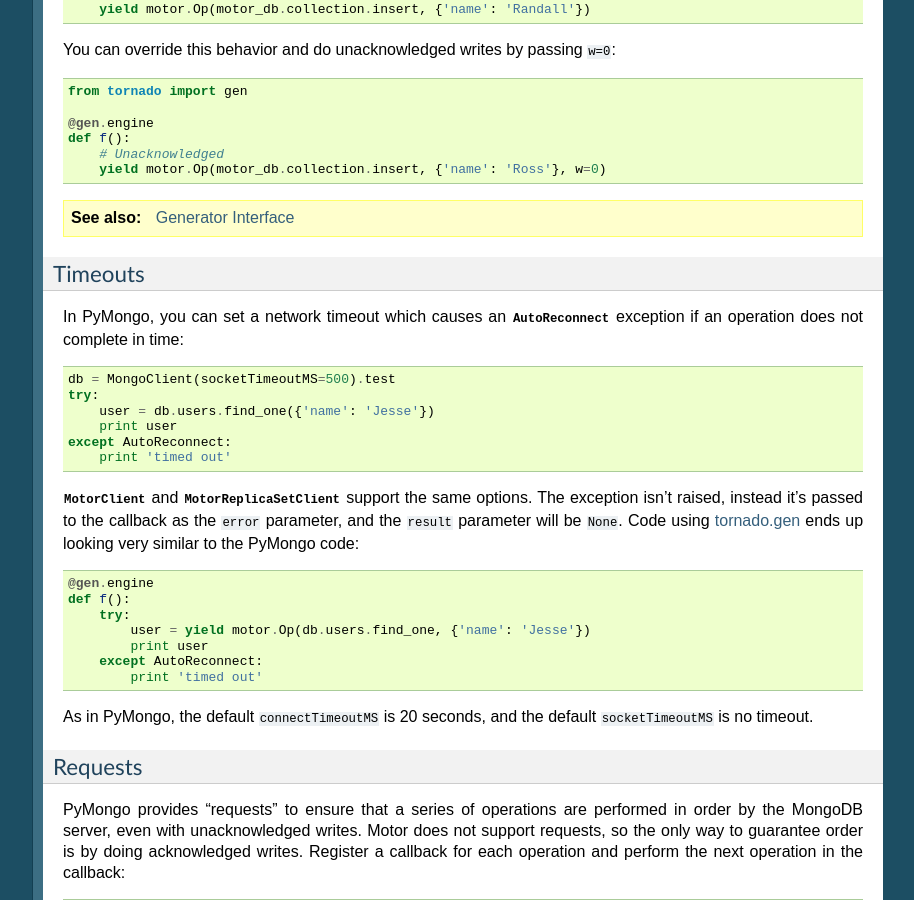
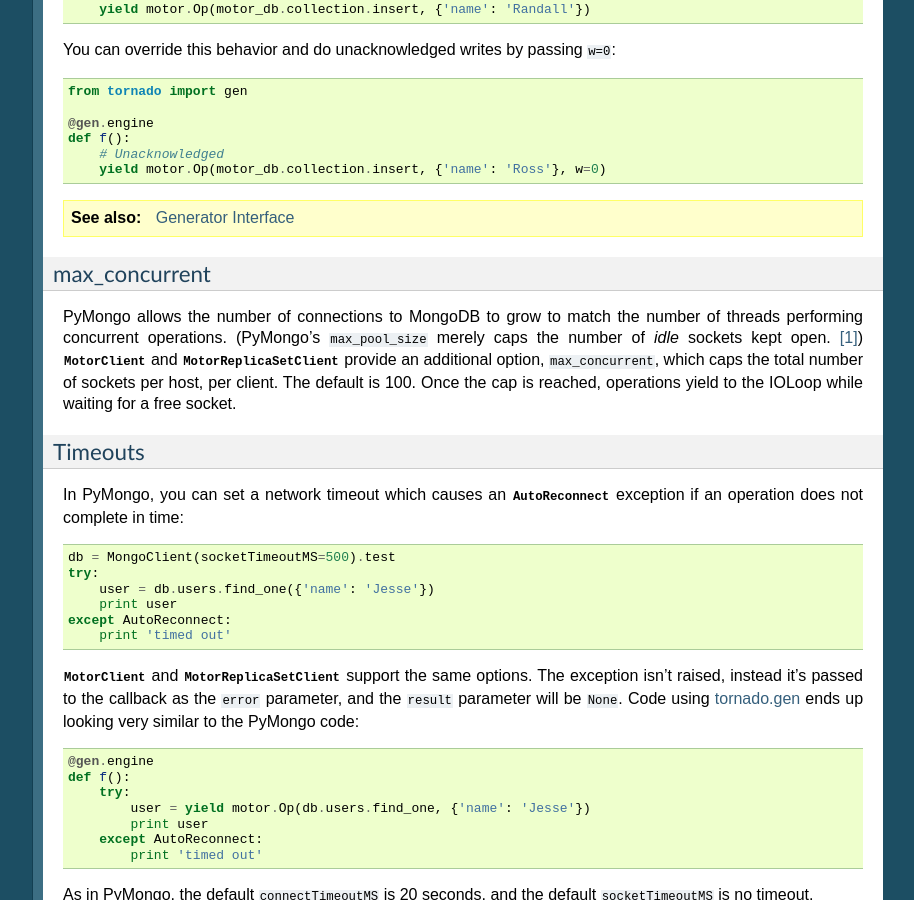
Before and after one commit to mongodb/motor, a Sphinx documentation site: the page built from doc/differences.rst, in a window 1280 px wide and 900 px high, scrolled down 2378 px. Shown: the whole window, without its empty margins (187-1101 px from the left). Built offline with Sphinx 7.4.7, drawn with Linux system fonts in a browser that asks for light colours; pages that are not in the unit, such as notebooks, are missing from menus; the version number is read from the project's files by our own code; some of the changed text lies outside the part shown.

Commit message:
Update docs for max_concurrent

```diff
--- a/doc/differences.rst
+++ b/doc/differences.rst
@@ -184,6 +184,17 @@ You can override this behavior and do unacknowledged writes by passing
 .. _tornado.gen: http://www.tornadoweb.org/documentation/gen.html
 
 .. seealso:: :ref:`generator-interface`
+
+max_concurrent
+--------------
+
+PyMongo allows the number of connections to MongoDB to grow to match the number
+of threads performing concurrent operations. (PyMongo's ``max_pool_size``
+merely caps the number of *idle* sockets kept open. [#max_pool_size]_)
+:class:`~motor.MotorClient` and :class:`~motor.MotorReplicaSetClient` provide
+an additional option, ``max_concurrent``, which caps the total number of
+sockets per host, per client. The default is 100. Once the cap is reached,
+operations yield to the IOLoop while waiting for a free socket.
 
 Timeouts
 --------
@@ -414,3 +425,6 @@ The difference arises because the PyMongo :class:`~pymongo.cursor.Cursor`'s
 slicing operator blocks until it has queried the MongoDB server, and determines
 if a document exists at the desired offset; Motor simply returns a new
 :class:`~motor.MotorCursor` with a skip and limit applied.
+
+.. [#max_pool_size] See `PyMongo's max_pool_size
+  <http://api.mongodb.org/python/current/api/pymongo/mongo_client.html#pymongo.mongo_client.MongoClient.max_pool_size>`_
```
Also changed, not shown: doc/tutorial.rst (+10 -7 lines).
